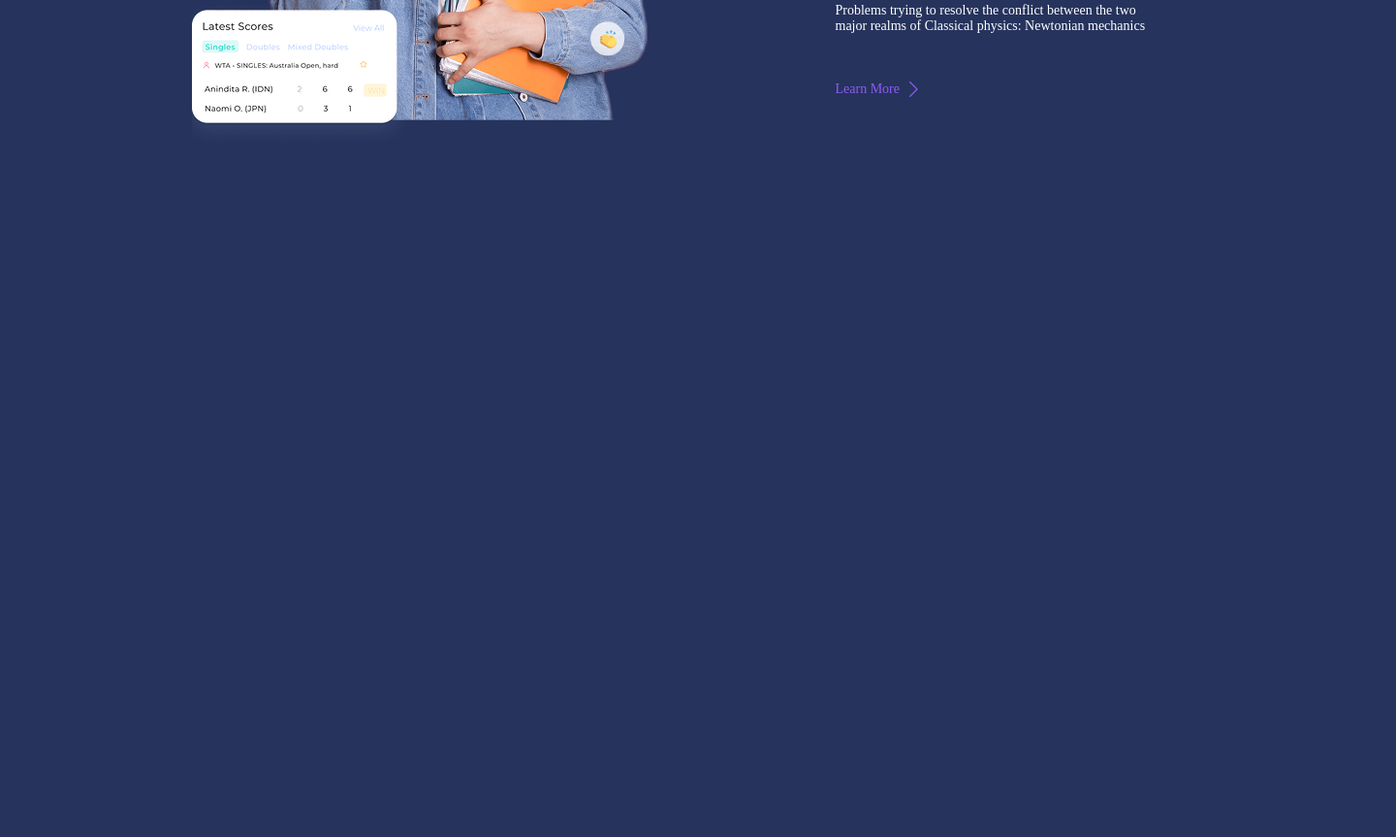
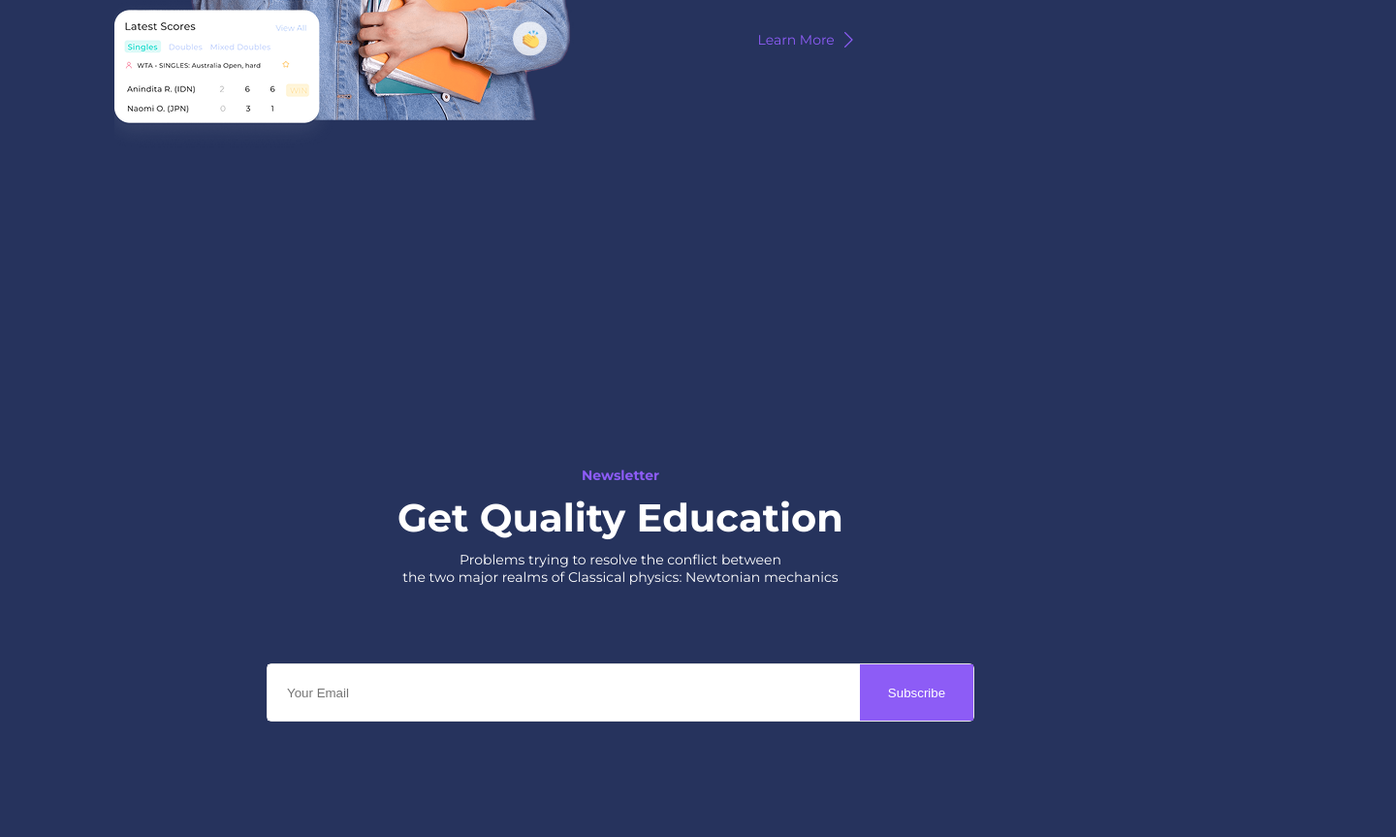
Before and after one commit to fatimahkhairul/groupwadidaw, a plain HTML site: page thirdSection.html in a window 1280 px wide. Shown: the part 503-1366 px from the top of the page at 97% size, 1440 px wide, since content can reach past the window. Before the commit the page ends 824 px from the top, so only its background shows below. Drawn offline with Linux system fonts and the light colour scheme; files whose address does not match are found by name.

Commit message:
Update thirdSection.html

```diff
--- a/thirdSection.html
+++ b/thirdSection.html
@@ -5,7 +5,10 @@
     <meta charset="UTF-8">
     <meta http-equiv="X-UA-Compatible" content="IE=edge">
     <meta name="viewport" content="width=device-width, initial-scale=1.0">
-    <title>Document</title>
+    <style>
+        @import url('https://fonts.googleapis.com/css2?family=Montserrat:ital,wght@0,100..900;1,100..900&display=swap');
+        </style>
+    <title>Training Day 3</title>
 </head>
 
 <style>
@@ -18,11 +21,18 @@
     body {
         background-color: #26335D;
         margin: 0px;
+        font-family: "Montserrat", sans-serif;
+    }
 
+    section {
+        max-width: 100vw;
+        justify-content: center;
+        display: flex;
+        align-items: center;
     }
 
     .content {
-        width: 1440px;
+        width: 1050px;
         height: 824px;
         display: flex;
         align-items: center;
@@ -31,18 +41,32 @@
         justify-content: center;
         font-size: 40px;
         color: #FFFFFF;
+    }
 
+    .description {
+        width: 381px;
+        gap: 35px;
+        display: flex;
+        flex-direction: column;
+        align-items: flex-start;
 
+    }
+
+    .description img {
+        object-fit: scale-down;
+        /* align-self: flex-start; */
     }
 
     p {
         font-size: 14px;
-        width: 345px;
-        padding-bottom: 35px;
+        color: #FFFFFF;
+        margin: 0;
     }
 
     h1 {
-        width: 381px;
+        color: #FFFFFF;
+        font-size: 40px;
+        margin: 0;
     }
 
     .learn {
@@ -61,6 +85,12 @@
         /* transform: scale(1.5); */
         cursor: pointer;
         /* background-color: #FFFFFF; */
+
+    }
+
+    h3 {
+        color: #8D5CF6;
+        margin: 0;
 
     }
 </style>
@@ -88,6 +118,79 @@
         </div>
     </section>
 
+    <style>
+        .newsletter {
+            width: 100%;
+            display: flex;
+            align-items: center;
+            justify-content: flex-start;
+            flex-direction: column;
+            padding: 160px 0;
+            gap: 80px;
+        }
+
+        .title {
+            /* max-width: 692px; */
+            display: flex;
+            text-align: center;
+            flex-direction: column;
+            gap: 10px;
+
+        }
+
+        .title h3 {
+            font-size: 14px;
+            font-weight: bold;
+        }
+
+        .title h1 {
+            font-size: 40px;
+            font-weight: bold;
+        }
+
+        .subscribe {
+            border-radius: 5px;
+            border: 1px solid #E6E6E6;
+            display: flex;
+
+        }
+
+        .subscribe input {
+            height: 58px;
+            padding: 0 20px;
+            border: none;
+            justify-content: flex-start;
+            display: flex;
+            align-items: center;
+        }
+
+        .subscribe input.button {
+            background-color: #8D5CF6;
+            color: #FFFFFF;
+            width: 117px;
+            padding: 0;
+        }
+
+        .subscribe input.email {
+            width: 571px;
+        }
+    </style>
+
+    <section class="newsletter">
+        <div class="title">
+            <h3>Newsletter</h3>
+            <h1>Get Quality Education</h1>
+            <p>Problems trying to resolve the conflict between <br>
+                the two major realms of Classical physics: Newtonian mechanics </p>
+        </div>
+
+        <form class="subscribe" action="">
+            <input class="email" type="text" name="email" id="email" placeholder="Your Email">
+            <!-- <button id="subscribe">Subscribe</button> -->
+            <input class="button" type="submit" value="Subscribe">
+        </form>
+
+    </section>
 
 </body>
 
```
